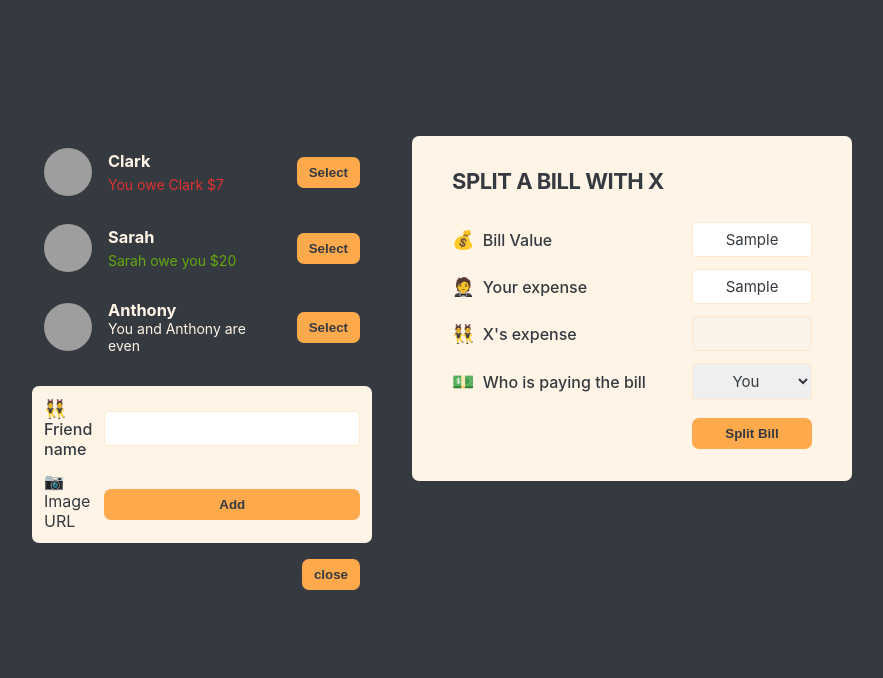
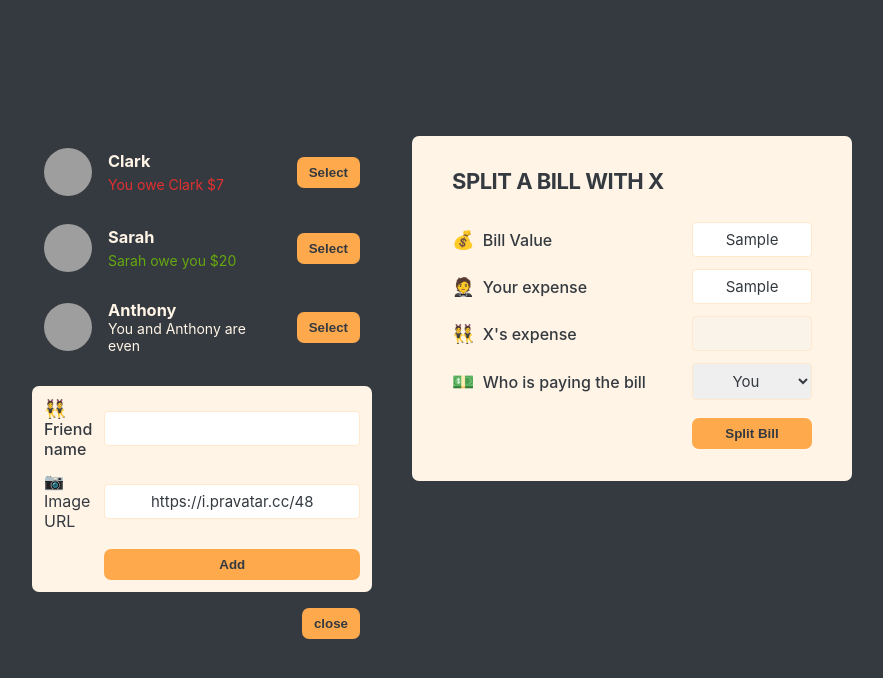
Before and after one commit to Kunal-gupta-Devo/Eat-N-Split, a React (Create React App) app: page / in a window 1280 px wide. Both pictures are taken after typing "Sample", "Sample" into the empty fields and a click on the button "Add Friends". Shown: the top 678 px of the page, without its empty margins (198-1081 px from the left). Built offline with nearby package versions, Linux system fonts and the light colour scheme; grey boxes are pictures that could not be loaded.

Commit message:
dispaly new friend in form

```diff
--- a/src/App.js
+++ b/src/App.js
@@ -22,16 +22,25 @@
 ];
 
 export default function App() {
+  const [friends, setFriends] = useState(initialFriends);
   const [showAddFriend, setShowAddFriend] = useState(false);
 
   function handleShowAddFriends() {
     setShowAddFriend((s) => !s);
   }
+
+  function handleAddFriend(friend) {
+    // we use spread here b/c it not mutate original array as like push
+    setFriends((friends) => [...friends, friend]);
+
+    // b/c we need to hide form after sumbit
+    showAddFriend(false);
+  }
   return (
     <div className="app">
       <div className="sidebar">
-        <FriendsList />
-        {showAddFriend && <FormAddFriend />}
+        <FriendsList friends={friends} />
+        {showAddFriend && <FormAddFriend onAddFriend={handleAddFriend} />}
         <Button onClick={handleShowAddFriends}>
           {showAddFriend === true ? "close" : "Add Friends"}
         </Button>
@@ -48,8 +57,8 @@
   );
 }
 
-function FriendsList() {
-  const friends = initialFriends;
+function FriendsList({ friends }) {
+  // const friends = initialFriends;
   return (
     <ul>
       {friends.map((friend) => (
@@ -87,13 +96,44 @@
 
 // Add Friends Form
 
-function FormAddFriend() {
+function FormAddFriend({ onAddFriend }) {
+  const [name, setName] = useState("");
+  const [image, setImage] = useState("https://i.pravatar.cc/48");
+  const id = crypto.randomUUID();
+  function handleSubmit(e) {
+    e.preventDefault();
+    // onsubmit always need prvent defult method
+
+    if (!name || !image) return;
+
+    // here we had created a object that take all data form current state change
+    const newFriend = {
+      id,
+      name,
+      image: `${image}?=${id}`,
+      balance: 0,
+    };
+    console.log(newFriend);
+    setName("");
+    setImage("https://i.pravatar.cc/48");
+
+    onAddFriend(newFriend);
+  }
   return (
-    <form className="form-add-friend">
+    <form className="form-add-friend" onSubmit={handleSubmit}>
       <label>👯 Friend name</label>
-      <input type="text" />
+      <input
+        type="text"
+        value={name}
+        onChange={(e) => setName(e.target.value)}
+      />
 
       <lebel>📷Image URL</lebel>
+      <input
+        type="text"
+        value={image}
+        onChange={(e) => setImage(e.target.value)}
+      />
       <Button>Add</Button>
     </form>
   );
```
